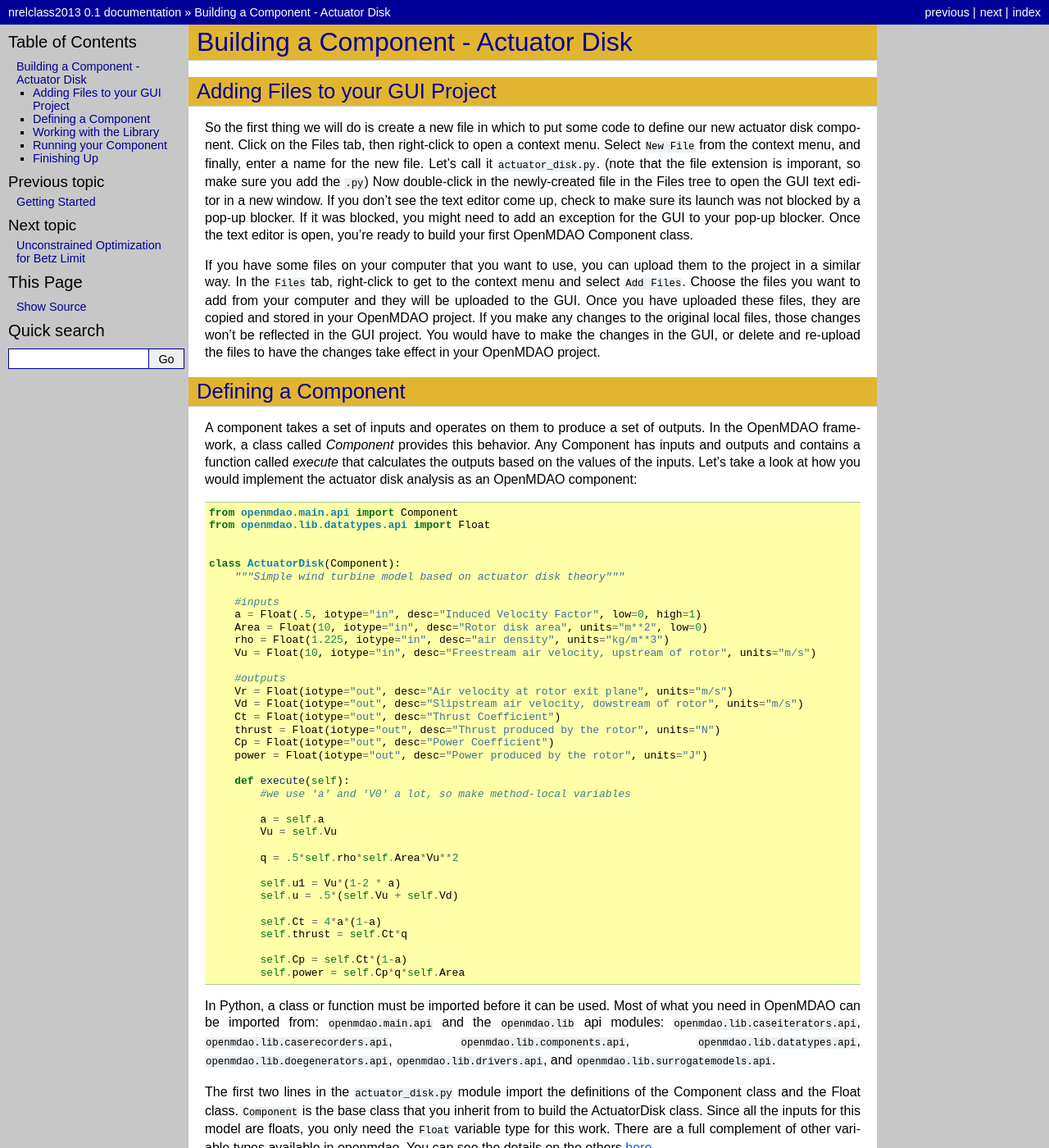
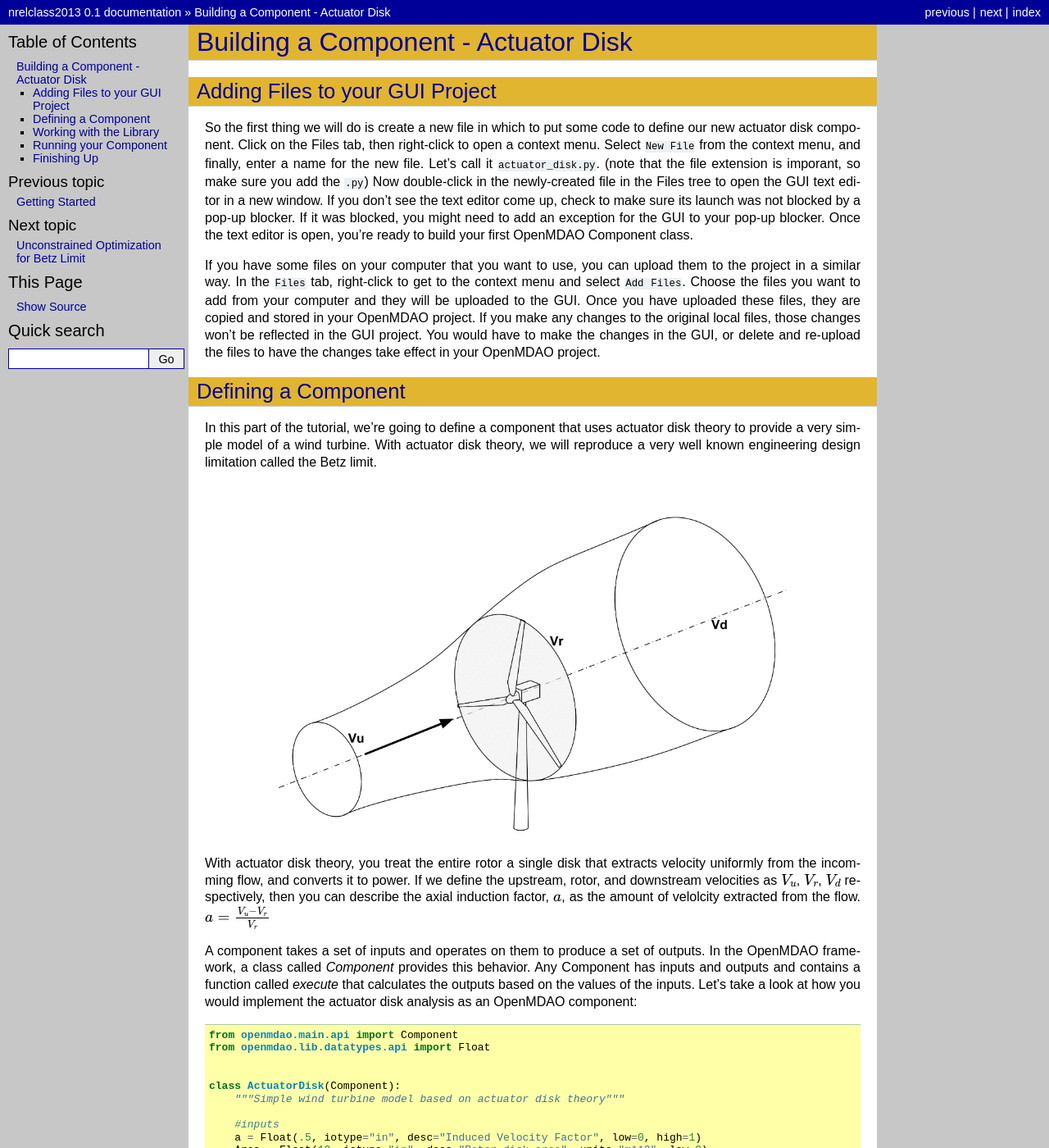
Before and after one commit to thearn/nreltraining2013, a Sphinx documentation site: the page built from docs/building_component.rst, in a window 1280 px wide and 1400 px high. Shown: the whole window at 82% size. Built offline with Sphinx 7.4.7, drawn with Linux system fonts in a browser that asks for light colours.

Commit message:
final touches

```diff
--- a/docs/building_component.rst
+++ b/docs/building_component.rst
@@ -20,6 +20,23 @@ files to have the changes take effect in your OpenMDAO project.
 
 Defining a Component
 =========================================
+
+In this part of the tutorial, we're going to define a component that uses
+actuator disk theory to provide a very simple model of a wind turbine. With
+actuator disk theory, we will reproduce a very well known engineering design
+limitation called the Betz limit.
+
+.. figure:: actuator_disk.png
+  :align: center
+
+With actuator disk theory, you treat the entire rotor a single disk that
+extracts velocity uniformly from the incomming flow, and converts it to
+power. If we define the upstream, rotor, and downstream velocities as
+:math:`V_u`, :math:`V_r`, :math:`V_d` respectively, then you can describe the
+axial induction factor, :math:`a`, as the amount of velolcity extracted from the
+flow. :math:`a = \frac{V_u-V_r}{V_r}`
+
+
 
 A component takes a set of inputs and operates on them to produce a set of
 outputs. In the OpenMDAO framework, a class called *Component*
```
Also changed, not shown: docs/actuator_disk.png (added).
